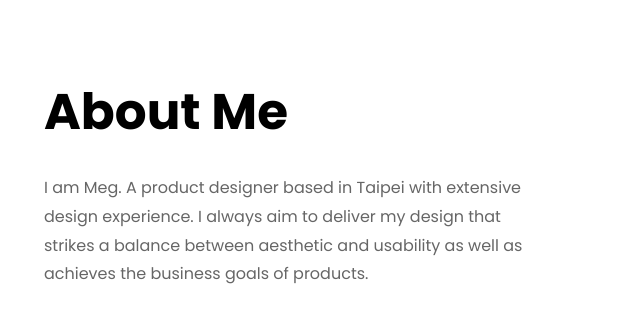
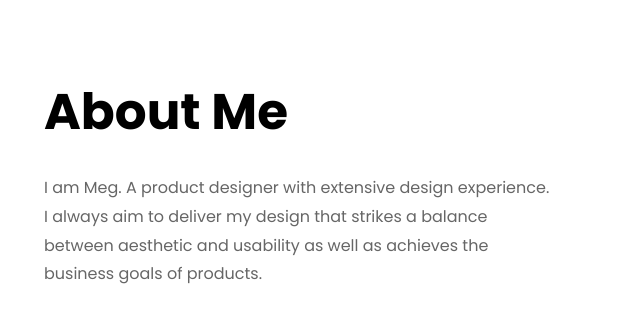
Before and after one commit to yu-hen-ch/yu-hen-ch.github.io, a plain HTML site: page index.html in a window 1280 px wide. Shown: the part 845-1179 px from the top of the page, 644-1280 px from the left. Drawn offline with nearby package versions, Linux system fonts and the light colour scheme; files whose address does not match are found by name.

Commit message:
Update index.html

```diff
--- a/index.html
+++ b/index.html
@@ -98,7 +98,7 @@
 		          <div class="col-md-12 heading-section ftco-animate mt-4">
 
 		            <h2 class="mb-4">About Me</h2>
-		            <p>I am Meg. A product designer based in Taipei with extensive design experience. I always aim to deliver my design that strikes a balance between aesthetic and usability as well as achieves the business goals of products.</p>
+		            <p>I am Meg. A product designer with extensive design experience. I always aim to deliver my design that strikes a balance between aesthetic and usability as well as achieves the business goals of products.</p>
 		          </div>
 		        </div>
 	          <div class="counter-wrap ftco-animate d-flex mt-md-3">
```
